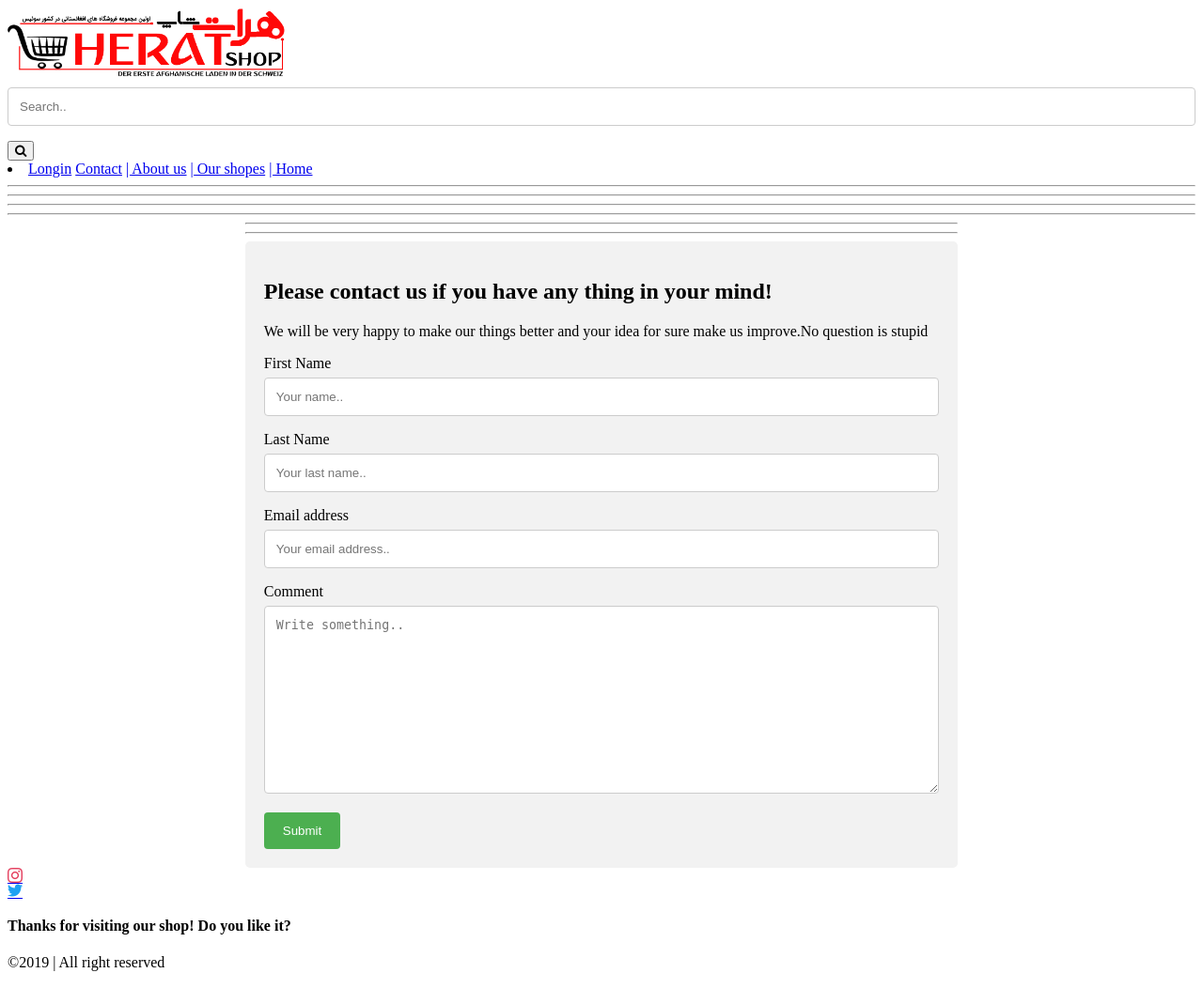
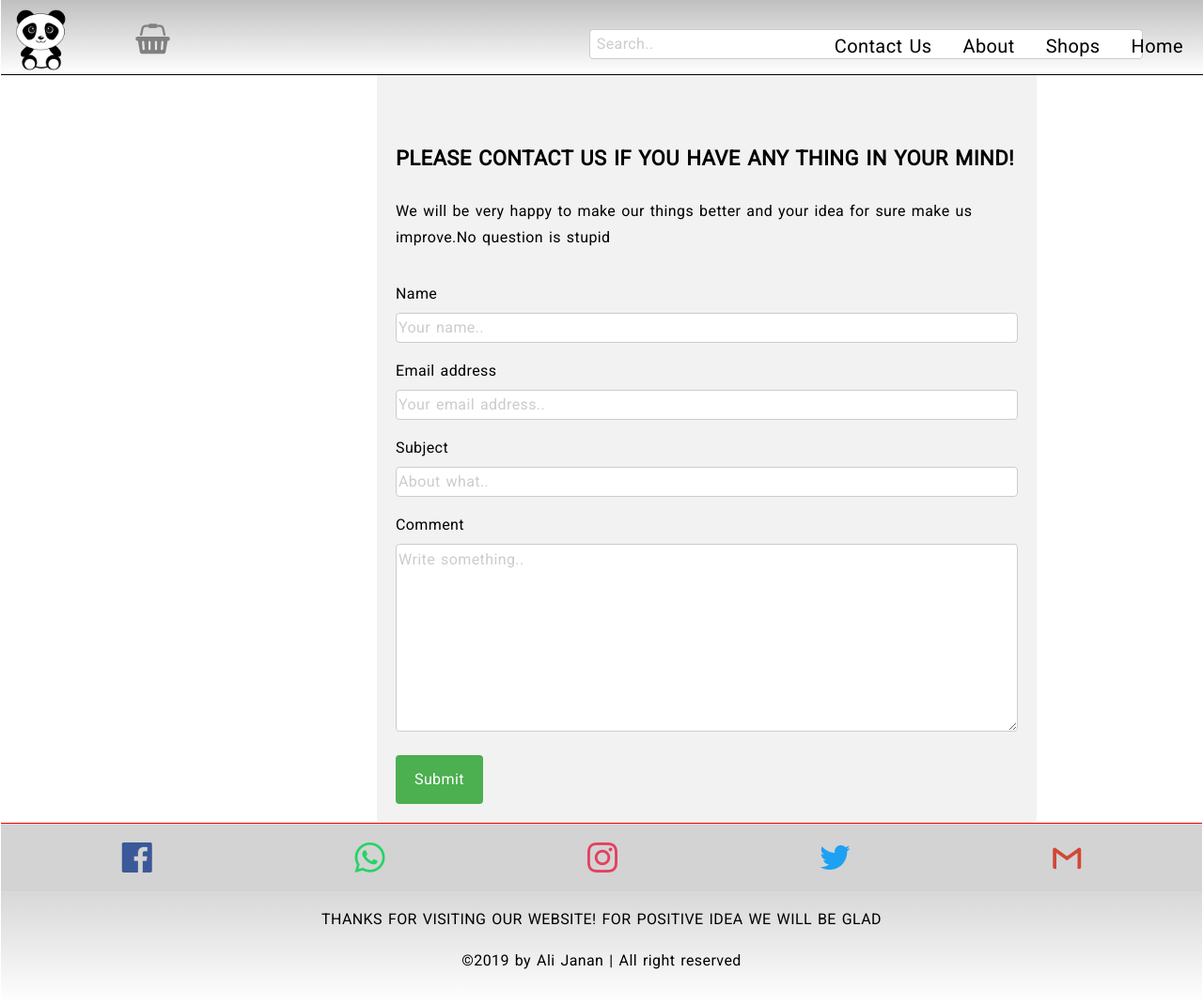
Before and after one commit to Ali-Janan/WebSite, a PHP site: page /contact-us.html in a window 1280 px wide. Shown: the whole page at 94% size. Before the commit the page ends 1034 px from the top, so only its background shows below. Run offline with PHP 8.4, Linux system fonts and the light colour scheme; some web fonts are replaced.

Commit message:
updated the 'contact-us' file

```diff
--- a/asset/css/index.css
+++ b/asset/css/index.css
@@ -141,8 +141,9 @@
     display: flex;
     flex-flow: row;
     justify-content: space-between;
-    height: 90px;
+    height: 80px;
     background-image: linear-gradient(silver, white);
+
     border-bottom: 1px black solid;
     border-top: 20px;
     position: fixed;
@@ -151,6 +152,8 @@
   }
   .logo {
     min-width: 100px;
+    margin-top: 10px;
+    margin-left: 10px;
   }
   .icon-bas {
     min-width: 50px;
@@ -167,22 +170,30 @@
   }
   .search {
     min-width: 200px;
-    padding-top: 25px;
+    margin-top: 25px;
+  }
+  .search :hover{
+    background-color: lightgoldenrodyellow;
   }
   .box {
     border-radius: 25px;
     background-color: white;
+
   }
   .top-nav > div {
     display: inline-block;
     padding: 5px;
     padding-right: 22px;
-    padding-top: 35px;
+    margin-top: 30px;
     font-size: 20px;
+
   }
   .top-nav a:hover {
     color: black;
     font-weight: bold;
+    background-color: lightgray;
+    border-radius: 20px;
+    border-bottom: 1px black solid;
   }
   /*
   ----------------Header End------------------*/
--- a/contact-us.html
+++ b/contact-us.html
@@ -3,14 +3,19 @@
 
 <head>
   <meta charset="UTF-8">
-  <title>contact us</title>
+  <title>Herat Shop</title>
   <meta name="viewport" content="width=device-width, initial-scale=1.0">
   <meta http-equiv="X-UA-Compatible" content="ie=edge">
-  <link rel="shortcut icon" type="image/jpg" href="./image/logo2.png" />
-  <link rel="stylesheet" href="herat.css">
-  <link rel="stylesheet" href="https://cdnjs.cloudflare.com/ajax/libs/font-awesome/4.7.0/css/font-awesome.min.css">
-  <link rel="stylesheet" href="../icomoon/style.css">
+  <!-- css style sheet -->
+  <link rel="stylesheet" href="./asset/css/index.css">
+  <!--Google fonts  -->
   <link href="https://fonts.googleapis.com/css?family=Roboto" rel="stylesheet">
+  <!-- Icomoon Link -->
+  <link rel="stylesheet" href="./asset/icomoon/style.css">
+  <!-- faveicon -->
+  <link rel="shortcut icon" type="image/png" href="/favicon.png" />
+  <link rel="shortcut icon" type="image/png" href="./asset/image/panda.png" />
+  <link rel="stylesheet" href="./asset/css/index.css">
 
   <style>
     /* Style inputs with type="text", select elements and textareas */
@@ -19,7 +24,7 @@
     textarea {
       width: 100%;
       /* Full width */
-      padding: 12px;
+      *padding: 12px;
       /* Some padding */
       border: 1px solid #ccc;
       /* Gray border */
@@ -56,54 +61,57 @@
       border-radius: 5px;
       background-color: #f2f2f2;
       padding: 20px;
-      *width: 50%;
-      *padding-top: 10px;
+      width: 80%;
+      padding-top: 100px;
+
     }
 
     .box {
-      width: 60%;
+      *width: 70%;
       margin: 0 auto;
+      margin-left: 400px;
+
     }
   </style>
-
-
-
 </head>
-
-
-<!------------------------ body----------------->
+<!--------------------------------Body----------------------------------------------->
 
 <body>
-  <!------------------Header------------------->
-  <header class="header">
+  <div class="grid-container">
+    <!-----------HEADER-------------------->
+    <div class="header">
       <div class="logo">
-      <img src="./image/logo.jpg" alt="logo" height="75px">
+        <img src="./asset/image/panda.png" alt="logo" width="65">
       </div>
 
-    <div class="icon-basket">
+      <div class="icon-bas">
+        <a href="basket.html">
+          <span class="icon-basket"></span>
+        </a>
       </div>
       <!-- The form -->
       <div class="search">
-      <form class="example" action="action_page.php">
-        <input type="text" placeholder="Search.." name="search">
-        <button type="submit"><i class="fa fa-search"></i></button>
-      </form>
+        <input class="box" id="myInput" onkeyup="searchFunction()" type="text" placeholder=" Search.." name="search">
       </div>
-    <li class="topnav">
-      <a href="longin">Longin</a>
-      <a href="#contact">Contact</a>
-      <a href="#about">| About us</a>
-      <a href="#about">| Our shopes</a>
-      <a href="#home">| Home</a>
-    </li>
-  </header>
-  <!------------------Header End------------------>
 
-  <hr>
-  <hr>
-  <hr>
-  <hr>
-  <!------------------------ box----------------->
+      <!--icon for mobile in responsive-->
+      <div class="icon">
+        <div class="menu-icon menu-icon-4">
+          <div class="bar bar-1"></div>
+          <div class="bar bar-2"></div>
+          <div class="bar bar-3"></div>
+        </div>
+      </div>
+
+      <nav class="top-nav">
+        <div class="wrap"><a href="./contact-us.html">Contact Us</a></div>
+        <div class="wrap"><a href="./about.html">About</a></div>
+        <div class="wrap"><a href="./shops.html">Shops</a></div>
+        <div class="wrap"><a href="index.html">Home </a></div>
+      </nav>
+
+    </div>
+    <!---------------HEADER END--------------->
     <section class="box">
       <hr>
       <hr>
@@ -111,15 +119,18 @@
       <div class="container">
         <form action="action_page.php">
           <h1>Please contact us if you have any thing in your mind!</h1>
-        <p>We will be very happy to make our things better and your idea for sure make us improve.No question is stupid
+          <p>We will be very happy to make our things better and your idea for sure make us improve.No question is
+            stupid
           </p>
-        <label for="fname">First Name</label>
-        <input type="text" id="fname" name="firstname" placeholder="Your name..">
+          <label for="fname">Name</label>
+          <input type="text" name="name" placeholder="Your name..">
 
-        <label for="lname">Last Name</label>
-        <input type="text" id="lname" name="lastname" placeholder="Your last name..">
           <label for="eaddress">Email address</label>
-        <input type="text" id="e-address" name="email address" placeholder="Your email address..">
+          <input type="text" name="email address" placeholder="Your email address..">
+
+          <label for="lname">Subject</label>
+          <input type="text" name="subject" placeholder="About what..">
+
 
           <label for="subject">Comment</label>
           <textarea id="comment" name="comment" placeholder="Write something.." style="height:200px"></textarea>
@@ -132,20 +143,29 @@
 
     </section>
 
-  <!-----------------footer-------------------->
+    <!--------------------------Footer------------------------------------->
+    <div class="footer">
 
-  <footer id="footer">
       <div class="media-icon">
-      <div class="icon-wrap"> <a href="https://www.facebook.com/"><i class="icon-facebook"></i></a></div>
-      <div class="icon-wrap"> <a href="https://www.whatsapp.com/"><i class="icon-whatsApp"></i></a></div>
-      <div class="icon-wrap"> <a href="https://www.instagram.com/"><i class="icon-instagram"></i></a></div>
-      <div class="icon-wrap"><a href="https://twitter.com/login?lang=en"><i class="icon-twitter"></i></a></div>
-      <div class="icon-wrap"><a href="https://accounts.google.com"><i class="icon-Email"></i></a></div>
+        <div class="icon-wrap"><a href="https://www.facebook.com/"><i class="icon-facebook icon"></i></a></div>
+        <div class="icon-wrap"><a href="https://www.whatsapp.com/"><i class="icon-whatsApp icon"></i></a></div>
+        <div class="icon-wrap"><a href="https://www.instagram.com/"><i class="icon-instagram icon"></i></a></div>
+        <div class="icon-wrap"><a href="https://twitter.com/login?lang=en"><i class="icon-twitter icon"></i></a></div>
+        <div class="icon-wrap"><a href="https://accounts.google.com"><i class="icon-Email icon"></i></a></div>
+      </div>
+
+      <div class="ft-text">
+        <h4>Thanks for visiting our website! For positive idea we will be glad</h4>
+        <p>&copy;2019 by Ali Janan | All right reserved</p>
+      </div>
     </div>
 
 
-    <div class="text">
-      <h4>Thanks for visiting our shop! Do you like it?</h4>
-      <p>&copy;2019 | All right reserved</p>
   </div>
-  </footer>
+  <!--GRID CONTAINER END-->
+  <!-------------------------------JAVASCRIPT START--------------------------------------->
+  <script src="./asset/js/index.js"></script>
+  <!-------------------------------JAVASRICPT END----------------------------------------->
+</body>
+
+</html>
```
Also changed, not shown: other parts of asset/css/index.css (+70 -5 lines), index.html (+38 -32 lines), shops.html (added). Lines whose indentation alone changed are shown as unchanged.
